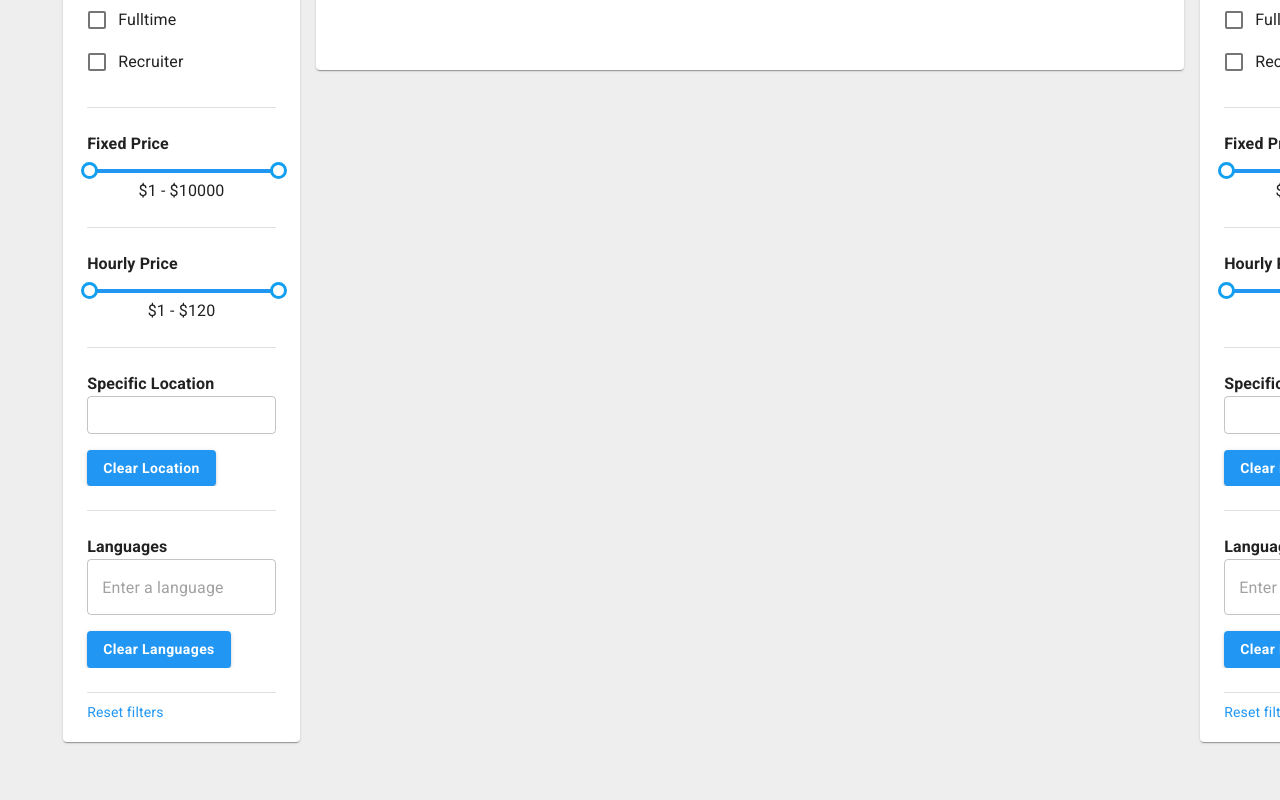
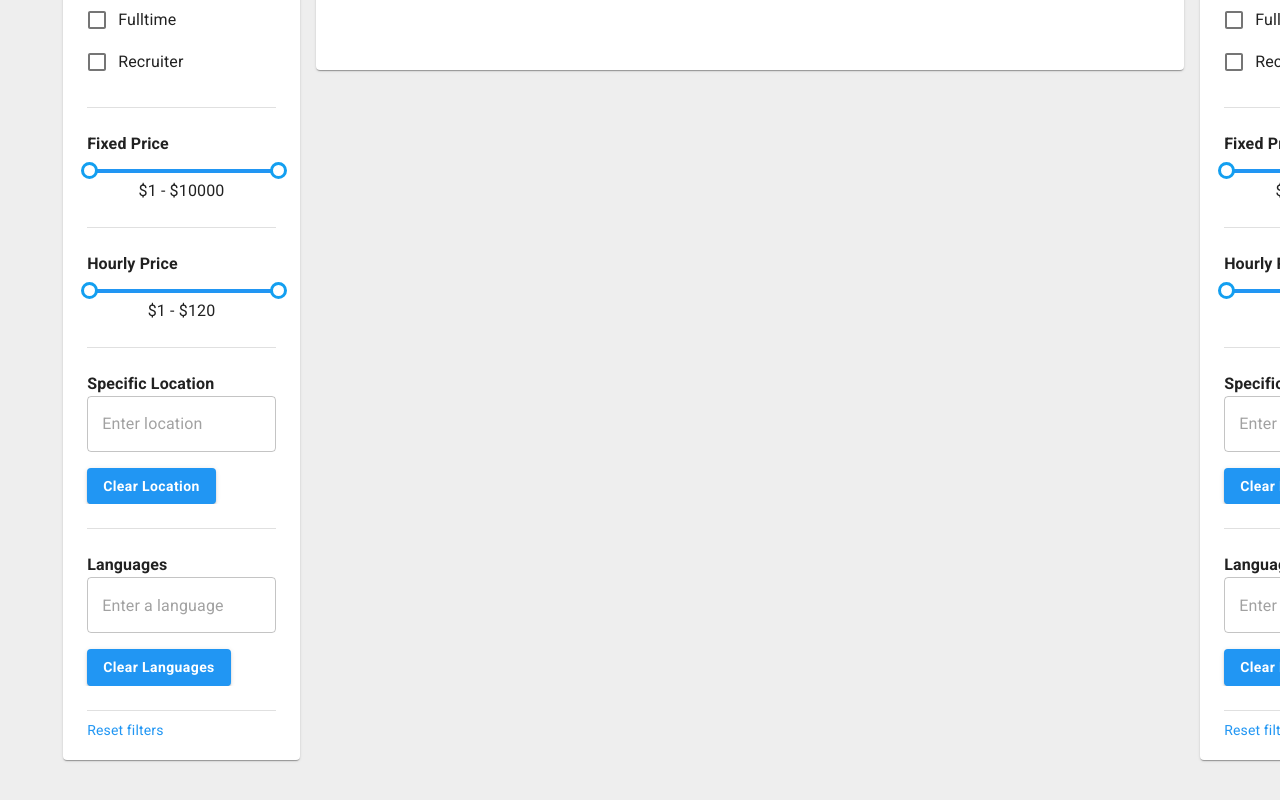
Before and after one commit to lokutech/freelancer-search, a React (Create React App) app: page / in a window 1280 px wide. Shown: the part 752-1552 px from the top of the page. Built offline with nearby package versions, Linux system fonts and the light colour scheme.

Commit message:
added multiple selection to location

```diff
--- a/src/LeftSidebar/Location.tsx
+++ b/src/LeftSidebar/Location.tsx
@@ -15,13 +15,9 @@ const useStyle = makeStyles({
   },
   root: {
     borderRadius: 0,
-    padding:'0 !important',
-    paddingLeft: '10 !important'
   },
   input: {
     width: 'auto !important',
-    paddingTop:'0 !important',
-    paddingBottom:'0 !important',
   },
 })
 
@@ -38,9 +34,9 @@ function Location() {
       <Autocomplete
           classes={{
             popupIndicator: classes.popupIndicator,
-          inputRoot: classes.input,
+            input: classes.input,
           }}
-        // multiple
+          multiple
           disableClearable
           id="tags-outlined"
           options={countries}
@@ -58,8 +54,8 @@ function Location() {
             <TextField
               {...params}
               variant="outlined"
-            // placeholder="Enter a skill"
-            style={{ background: 'white' , paddingLeft: '20'}}
+              placeholder="Enter location"
+              style={{ background: 'white' }}
             />
           )}
         />
```
Lines whose indentation alone changed are shown as unchanged.
